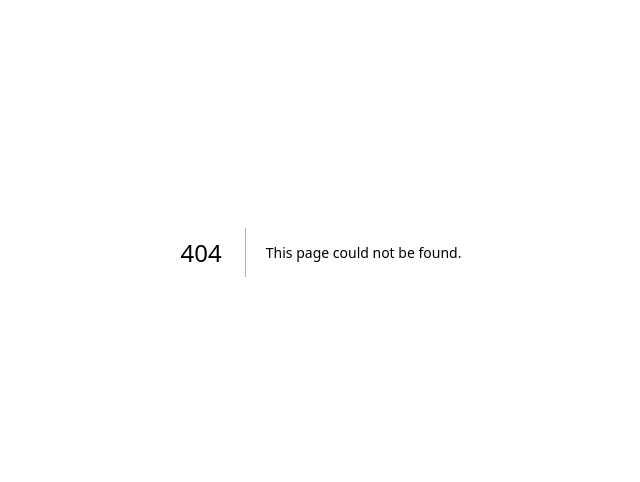
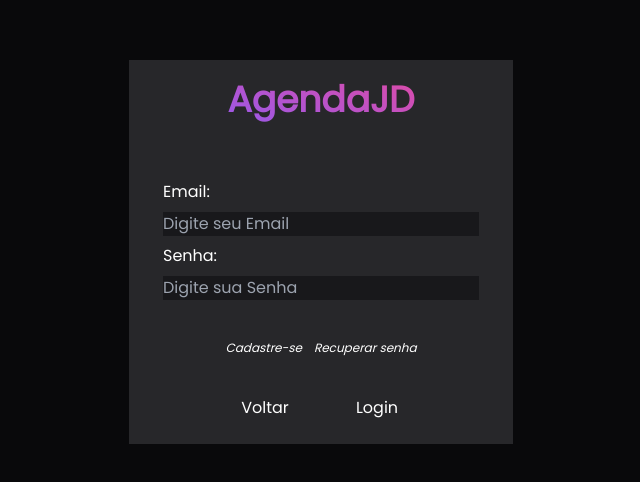
Before and after one commit to valdecyjr/agendajdFrontend, a Next.js app: page /login in a window 1280 px wide. Before the commit this address had no page. Shown: the part 148-630 px from the top of the page, without its empty margins (319-959 px from the left). Built offline with nearby package versions, Linux system fonts and the light colour scheme.

Commit message:
first commit

```diff
--- a/app/globals.css
+++ b/app/globals.css
@@ -1,27 +1,3 @@
 @tailwind base;
 @tailwind components;
 @tailwind utilities;
-
-:root {
-  --foreground-rgb: 0, 0, 0;
-  --background-start-rgb: 214, 219, 220;
-  --background-end-rgb: 255, 255, 255;
-}
-
-@media (prefers-color-scheme: dark) {
-  :root {
-    --foreground-rgb: 255, 255, 255;
-    --background-start-rgb: 0, 0, 0;
-    --background-end-rgb: 0, 0, 0;
-  }
-}
-
-body {
-  color: rgb(var(--foreground-rgb));
-  background: linear-gradient(
-      to bottom,
-      transparent,
-      rgb(var(--background-end-rgb))
-    )
-    rgb(var(--background-start-rgb));
-}
--- a/app/layout.tsx
+++ b/app/layout.tsx
@@ -1,11 +1,11 @@
 import './globals.css'
-import { Inter } from 'next/font/google'
+import { Poppins } from 'next/font/google'
 
-const inter = Inter({ subsets: ['latin'] })
+const poppins = Poppins({ subsets: ['latin'], weight: ['400'] })
 
 export const metadata = {
-  title: 'Create Next App',
-  description: 'Generated by create next app',
+  title: 'AgendaJD',
+  description: 'Final Project Course JD',
 }
 
 export default function RootLayout({
@@ -14,8 +14,8 @@ export default function RootLayout({
   children: React.ReactNode
 }) {
   return (
-    <html lang="en">
-      <body className={inter.className}>{children}</body>
+    <html lang="pt-br">
+      <body className={poppins.className}>{children}</body>
     </html>
   )
 }
--- /dev/null
+++ b/app/login/page.tsx
@@ -0,0 +1,34 @@
+'use-client'
+import Link from "next/link"
+
+export default function Login() {
+  return (
+    <main className="flex items-center justify-center w-screen h-screen bg-zinc-950">
+      <form
+      className="flex flex-col items-center w-96 h-96 bg-zinc-800 text-white gap-10"
+      >
+        <strong
+        className="p-5 bg-clip-text font-extrabold text-4xl text-transparent bg-gradient-to-tr from-violet-500 to-pink-500"
+        >
+          AgendaJD
+        </strong>
+        <div className='flex flex-col gap-2'>
+          <label>Email:</label>
+          <input className='bg-zinc-900 text-zinc-300' placeholder='Digite seu Email'/>
+          <label>Senha:</label>
+          <input className='bg-zinc-900 text-zinc-300' placeholder='Digite sua Senha'/>
+        </div>
+        <div className="flex text-xs gap-3">
+          <a href="#" className="hover:bg-zinc-900 rounded"><i>Cadastre-se</i></a>
+          <a href="#" className="hover:bg-zinc-900 rounded"><i>Recuperar senha</i></a>
+        </div>
+        <div>
+        <Link href="/">
+          <button className="hover:bg-zinc-900 rounded w-28">Voltar</button>
+        </Link>
+          <button className="hover:bg-zinc-900 rounded w-28">Login</button>
+        </div>
+      </form>
+    </main>
+  )
+}
--- a/app/page.tsx
+++ b/app/page.tsx
@@ -1,113 +1,9 @@
-import Image from 'next/image'
+'use-client'
 
 export default function Home() {
   return (
-    <main className="flex min-h-screen flex-col items-center justify-between p-24">
-      <div className="z-10 w-full max-w-5xl items-center justify-between font-mono text-sm lg:flex">
-        <p className="fixed left-0 top-0 flex w-full justify-center border-b border-gray-300 bg-gradient-to-b from-zinc-200 pb-6 pt-8 backdrop-blur-2xl dark:border-neutral-800 dark:bg-zinc-800/30 dark:from-inherit lg:static lg:w-auto  lg:rounded-xl lg:border lg:bg-gray-200 lg:p-4 lg:dark:bg-zinc-800/30">
-          Get started by editing&nbsp;
-          <code className="font-mono font-bold">app/page.tsx</code>
-        </p>
-        <div className="fixed bottom-0 left-0 flex h-48 w-full items-end justify-center bg-gradient-to-t from-white via-white dark:from-black dark:via-black lg:static lg:h-auto lg:w-auto lg:bg-none">
-          <a
-            className="pointer-events-none flex place-items-center gap-2 p-8 lg:pointer-events-auto lg:p-0"
-            href="https://vercel.com?utm_source=create-next-app&utm_medium=appdir-template&utm_campaign=create-next-app"
-            target="_blank"
-            rel="noopener noreferrer"
-          >
-            By{' '}
-            <Image
-              src="/vercel.svg"
-              alt="Vercel Logo"
-              className="dark:invert"
-              width={100}
-              height={24}
-              priority
-            />
-          </a>
-        </div>
-      </div>
-
-      <div className="relative flex place-items-center before:absolute before:h-[300px] before:w-[480px] before:-translate-x-1/2 before:rounded-full before:bg-gradient-radial before:from-white before:to-transparent before:blur-2xl before:content-[''] after:absolute after:-z-20 after:h-[180px] after:w-[240px] after:translate-x-1/3 after:bg-gradient-conic after:from-sky-200 after:via-blue-200 after:blur-2xl after:content-[''] before:dark:bg-gradient-to-br before:dark:from-transparent before:dark:to-blue-700 before:dark:opacity-10 after:dark:from-sky-900 after:dark:via-[#0141ff] after:dark:opacity-40 before:lg:h-[360px]">
-        <Image
-          className="relative dark:drop-shadow-[0_0_0.3rem_#ffffff70] dark:invert"
-          src="/next.svg"
-          alt="Next.js Logo"
-          width={180}
-          height={37}
-          priority
-        />
-      </div>
-
-      <div className="mb-32 grid text-center lg:mb-0 lg:grid-cols-4 lg:text-left">
-        <a
-          href="https://nextjs.org/docs?utm_source=create-next-app&utm_medium=appdir-template&utm_campaign=create-next-app"
-          className="group rounded-lg border border-transparent px-5 py-4 transition-colors hover:border-gray-300 hover:bg-gray-100 hover:dark:border-neutral-700 hover:dark:bg-neutral-800/30"
-          target="_blank"
-          rel="noopener noreferrer"
-        >
-          <h2 className={`mb-3 text-2xl font-semibold`}>
-            Docs{' '}
-            <span className="inline-block transition-transform group-hover:translate-x-1 motion-reduce:transform-none">
-              -&gt;
-            </span>
-          </h2>
-          <p className={`m-0 max-w-[30ch] text-sm opacity-50`}>
-            Find in-depth information about Next.js features and API.
-          </p>
-        </a>
-
-        <a
-          href="https://nextjs.org/learn?utm_source=create-next-app&utm_medium=appdir-template-tw&utm_campaign=create-next-app"
-          className="group rounded-lg border border-transparent px-5 py-4 transition-colors hover:border-gray-300 hover:bg-gray-100 hover:dark:border-neutral-700 hover:dark:bg-neutral-800 hover:dark:bg-opacity-30"
-          target="_blank"
-          rel="noopener noreferrer"
-        >
-          <h2 className={`mb-3 text-2xl font-semibold`}>
-            Learn{' '}
-            <span className="inline-block transition-transform group-hover:translate-x-1 motion-reduce:transform-none">
-              -&gt;
-            </span>
-          </h2>
-          <p className={`m-0 max-w-[30ch] text-sm opacity-50`}>
-            Learn about Next.js in an interactive course with&nbsp;quizzes!
-          </p>
-        </a>
-
-        <a
-          href="https://vercel.com/templates?framework=next.js&utm_source=create-next-app&utm_medium=appdir-template&utm_campaign=create-next-app"
-          className="group rounded-lg border border-transparent px-5 py-4 transition-colors hover:border-gray-300 hover:bg-gray-100 hover:dark:border-neutral-700 hover:dark:bg-neutral-800/30"
-          target="_blank"
-          rel="noopener noreferrer"
-        >
-          <h2 className={`mb-3 text-2xl font-semibold`}>
-            Templates{' '}
-            <span className="inline-block transition-transform group-hover:translate-x-1 motion-reduce:transform-none">
-              -&gt;
-            </span>
-          </h2>
-          <p className={`m-0 max-w-[30ch] text-sm opacity-50`}>
-            Explore the Next.js 13 playground.
-          </p>
-        </a>
-
-        <a
-          href="https://vercel.com/new?utm_source=create-next-app&utm_medium=appdir-template&utm_campaign=create-next-app"
-          className="group rounded-lg border border-transparent px-5 py-4 transition-colors hover:border-gray-300 hover:bg-gray-100 hover:dark:border-neutral-700 hover:dark:bg-neutral-800/30"
-          target="_blank"
-          rel="noopener noreferrer"
-        >
-          <h2 className={`mb-3 text-2xl font-semibold`}>
-            Deploy{' '}
-            <span className="inline-block transition-transform group-hover:translate-x-1 motion-reduce:transform-none">
-              -&gt;
-            </span>
-          </h2>
-          <p className={`m-0 max-w-[30ch] text-sm opacity-50`}>
-            Instantly deploy your Next.js site to a shareable URL with Vercel.
-          </p>
-        </a>
-      </div>
+    <main>
+      <h1>oi</h1>
     </main>
   )
 }
```
